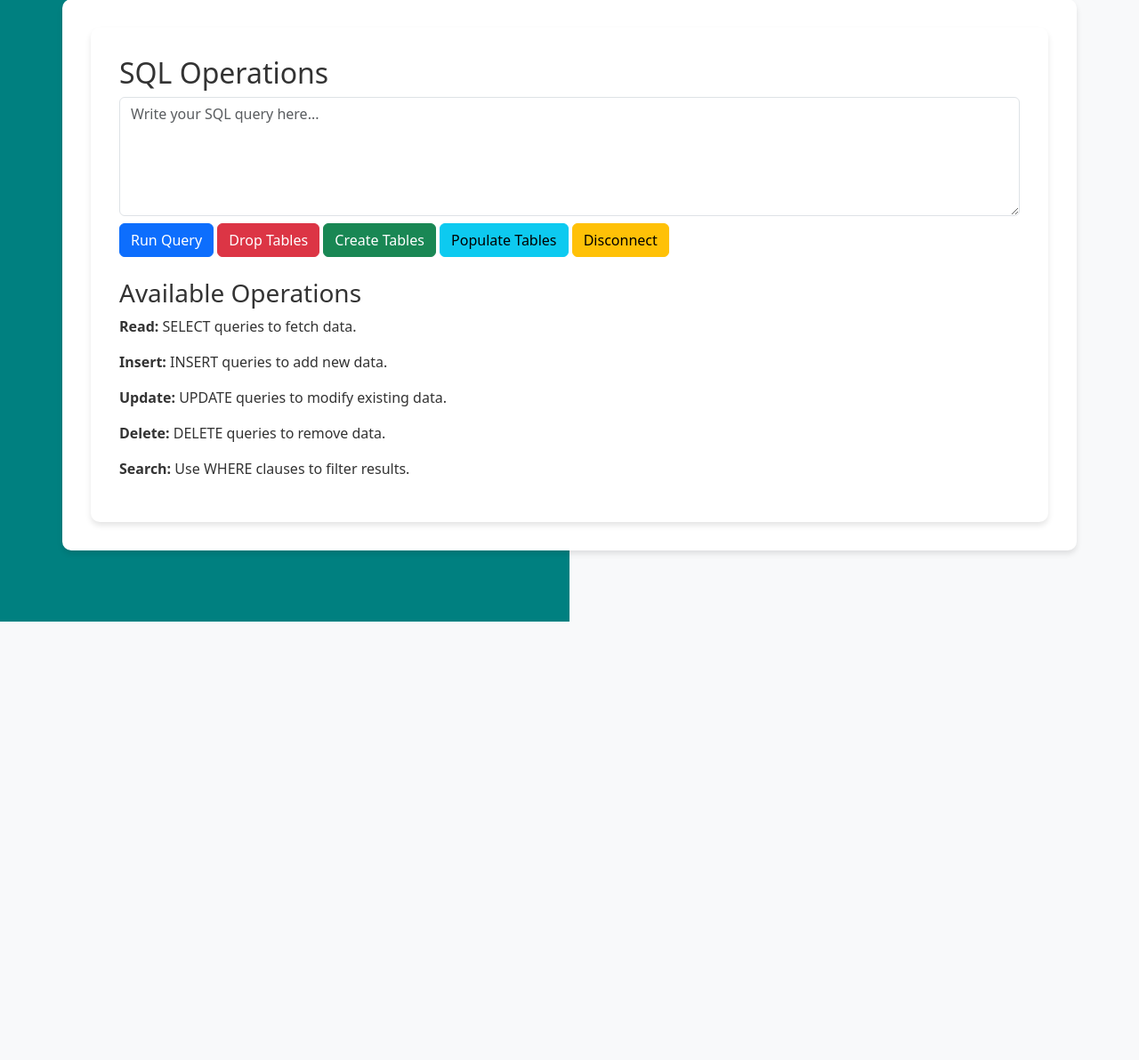
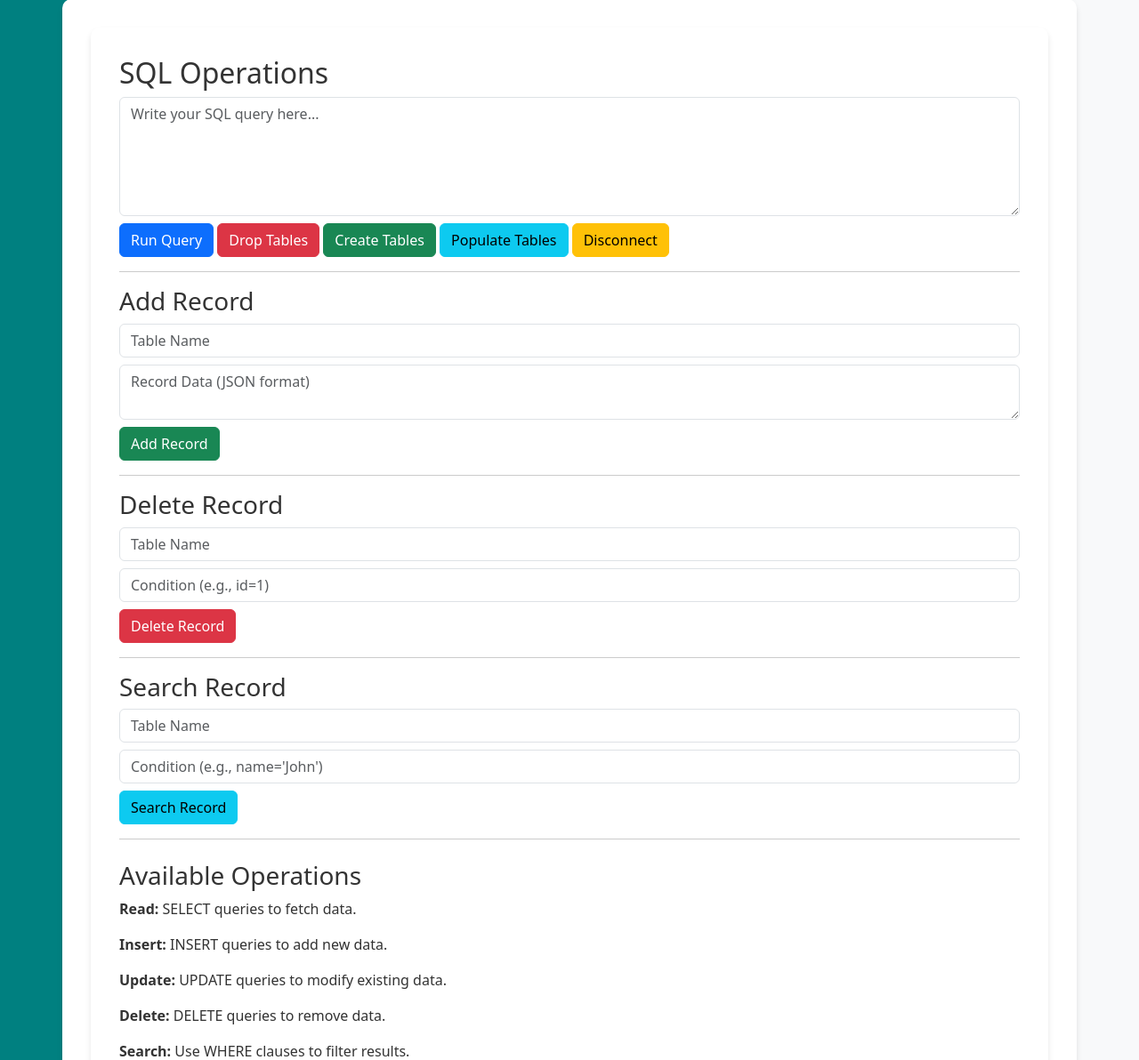
Before and after one commit to Sher213/Law-Firm-Database-App, a Django app: page /execute_sql/ in a window 1280 px wide. Shown: the part 101-1293 px from the top of the page at 89% size. Before the commit the page ends 800 px from the top, so only its background shows below. Run offline with Django 5.2, Linux system fonts and the light colour scheme.

Commit message:
added, add record, delete record, and search record functionalities

```diff
--- a/LCMSFrontEnd/main/views.py
+++ b/LCMSFrontEnd/main/views.py
@@ -257,12 +257,14 @@ def execute_sql_view(request):
     if request.method == 'POST':
         form = SQLInputForm(request.POST)
         action = request.POST.get('action', '')
+
         if action == 'disconnect_oracle':
             try:
                 close_db_connection()
                 result = "Disconnected from the database."
             except Exception as e:
                 error = f"Error disconnecting from DB: {str(e)}"
+
         elif form.is_valid():
             query = form.cleaned_data['sql_query']
             try:
@@ -280,11 +282,61 @@ def execute_sql_view(request):
                     for query in pop_tables_queries:
                         result, _ = db.execute_sql(query)
                     result = "Tables populated successfully."
+
+                elif action == 'add_record':
+                    table_name = request.POST.get('table_name')
+                    record_data = request.POST.get('record_data')
+                    try:
+                        record_dict = eval(record_data)
+                        columns = ', '.join(record_dict.keys())
+                        values = ', '.join([f"'{value}'" for value in record_dict.values()])
+                        add_query = f"INSERT INTO {table_name} ({columns}) VALUES ({values})"
+                        db.execute_sql(add_query)
+                        result = f"Record added successfully to table '{table_name}'."
+                    except Exception as e:
+                        error = f"Error adding record: {str(e)}"
+
+                elif action == 'delete_record':
+                    table_name = request.POST.get('table_name')
+                    condition = request.POST.get('condition')
+                    try:
+                        delete_query = f"DELETE FROM {table_name} WHERE {condition}"
+                        db.execute_sql(delete_query)
+                        result = f"Record(s) deleted successfully from table '{table_name}'."
+                    except Exception as e:
+                        error = f"Error deleting record: {str(e)}"
+
+                elif action == 'search_record':
+                    table_name = request.POST.get('table_name')
+                    condition = request.POST.get('condition')
+                    try:
+                        search_query = f"SELECT * FROM {table_name} WHERE {condition}"
+                        search_result, columns = db.execute_sql(search_query)
+                        if search_result:
+                            # Convert search results into an HTML table
+                            table = f'''
+                            <table class="table table-bordered">
+                                <thead>
+                                    <tr>
+                                        {"".join(f"<th>{col}</th>" for col in columns)}
+                                    </tr>
+                                </thead>
+                                <tbody>
+                                    {"".join(f"<tr>{''.join(f'<td>{cell}</td>' for cell in row)}</tr>" for row in search_result)}
+                                </tbody>
+                            </table>
+                            '''
+                            result = format_html(table)
+                        else:
+                            result = "No matching records found."
+                    except Exception as e:
+                        error = f"Error searching for record: {str(e)}"
+
                 else:
                     # Regular SQL query execution
                     result, columns = db.execute_sql(query)
                     if isinstance(result, list) and columns:
-                         # Convert result into an HTML table
+                        # Convert result into an HTML table
                         table = f'''
                         <table class="table table-bordered">
                             <thead>
@@ -297,13 +349,13 @@ def execute_sql_view(request):
                             </tbody>
                         </table>
                         '''
-                        table = format_html(table)
-                        result = table
+                        result = format_html(table)
             except Exception as e:
                 error = f"Error: {str(e)}"
                 traceback.print_exc()
 
     return render(request, 'main/execute_sql.html', {'form': form, 'result': result, 'error': error})
+
 
 def close_db_connection():
     """
--- a/LCMSFrontEnd/templates/main/execute_sql.html
+++ b/LCMSFrontEnd/templates/main/execute_sql.html
@@ -17,12 +17,63 @@
         <button type="submit" class="btn btn-warning mt-2" name="action" value="disconnect_oracle">Disconnect</button>
     </form>
 
-
     {% if result %}
         <h3 class="mt-4">Result:</h3>
         <div style="overflow: auto;">{{ result|safe }}</div>
     {% endif %}
 
+    <hr>
+    <h3>Add Record</h3>
+    <form method="post">
+        {% csrf_token %}
+        <input type="text" name="table_name" class="form-control mb-2" placeholder="Table Name" required>
+        <textarea name="record_data" class="form-control mb-2" placeholder="Record Data (JSON format)" required></textarea>
+        <button type="submit" class="btn btn-success">Add Record</button>
+    </form>
+
+    <hr>
+    <h3>Delete Record</h3>
+    <form method="post">
+        {% csrf_token %}
+        <input type="text" name="table_name" class="form-control mb-2" placeholder="Table Name" required>
+        <input type="text" name="condition" class="form-control mb-2" placeholder="Condition (e.g., id=1)" required>
+        <button type="submit" class="btn btn-danger">Delete Record</button>
+    </form>
+
+    <hr>
+    <h3>Search Record</h3>
+    <form method="post">
+        {% csrf_token %}
+        <input type="text" name="table_name" class="form-control mb-2" placeholder="Table Name" required>
+        <input type="text" name="condition" class="form-control mb-2" placeholder="Condition (e.g., name='John')" required>
+        <button type="submit" class="btn btn-info">Search Record</button>
+    </form>
+
+    {% if search_results %}
+        <h3 class="mt-4">Search Results:</h3>
+        <table class="table table-bordered">
+            <thead>
+                <tr>
+                    {% for column in search_results.columns %}
+                        <th>{{ column }}</th>
+                    {% endfor %}
+                </tr>
+            </thead>
+            <tbody>
+                {% for row in search_results.rows %}
+                    <tr>
+                        {% for value in row %}
+                            <td>{{ value }}</td>
+                        {% endfor %}
+                    </tr>
+                {% endfor %}
+            </tbody>
+        </table>
+    {% elif search_error %}
+        <div class="alert alert-warning mt-4">{{ search_error }}</div>
+    {% endif %}
+
+    <hr>
     <h3 class="mt-4">Available Operations</h3>
     <p><strong>Read:</strong> SELECT queries to fetch data.</p>
     <p><strong>Insert:</strong> INSERT queries to add new data.</p>
```
